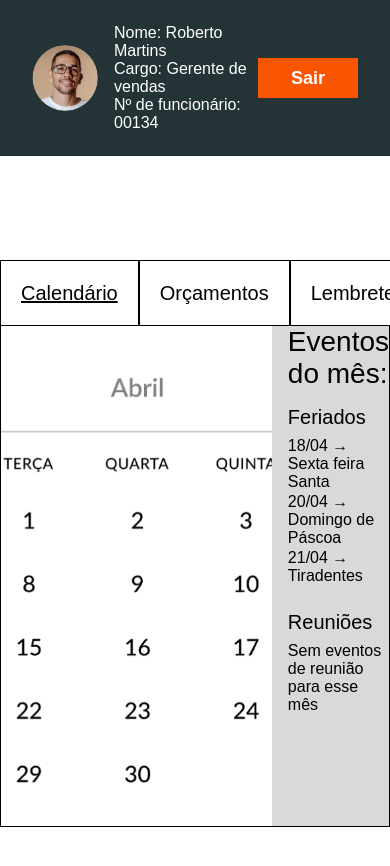
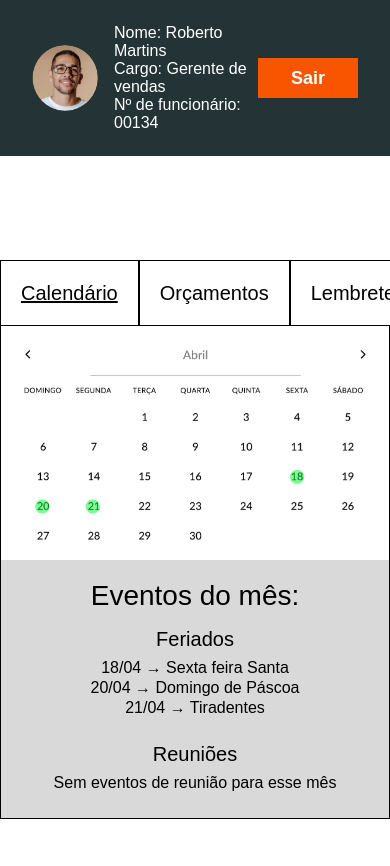
Before and after one commit to Caiosr2/Site-R.Amaral_Office, a React (Vite) app in the folder aula-front/: page /uso-interno in a window 390 px wide. Shown: the top 866 px of the page. Built offline with nearby package versions, Linux system fonts and the light colour scheme.

Commit message:
Ajuste responsividade

```diff
--- a/aula-front/src/pages/funcionarios/UsoInterno.tsx
+++ b/aula-front/src/pages/funcionarios/UsoInterno.tsx
@@ -93,11 +93,22 @@ const ContentBox = styled.div`
   justify-content: flex-start;
   align-items: flex-start;
   margin-top: 0;
+
+  @media (max-width: 768px) {
+    flex-direction: column;
+    align-items: center;
+  }
 `;
 
 const CalendarWrapper = styled.div`
-  width: 820px;
-  height: 500px;
+  width: 100%;
+  max-width: 820px;
+  height: auto;
+
+  img {
+    width: 100%;
+    height: auto;
+  }
 `;
 
 const ImgCalendario = styled.img`
@@ -107,11 +118,17 @@ const ImgCalendario = styled.img`
 `;
 
 const Eventos = styled.div`
-  padding: 0 0 0 0;
+  padding: 0;
   max-width: 300px;
+  width: 90%;
   display: flex;
   flex-direction: column;
   justify-content: flex-start;
+
+  @media (max-width: 768px) {
+    align-items: center;
+    text-align: center;
+  }
 `;
 
 const TituloEventos = styled.h3`
```
